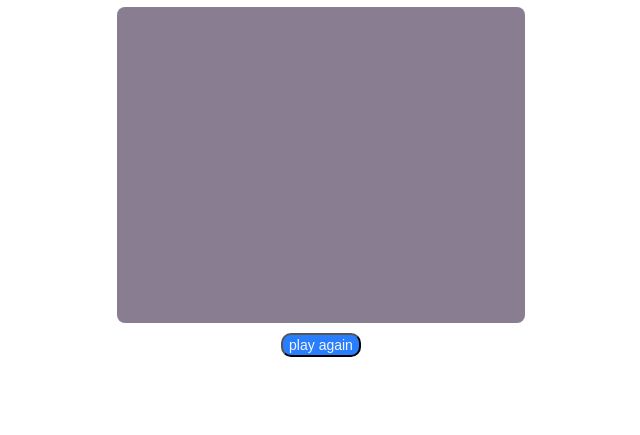
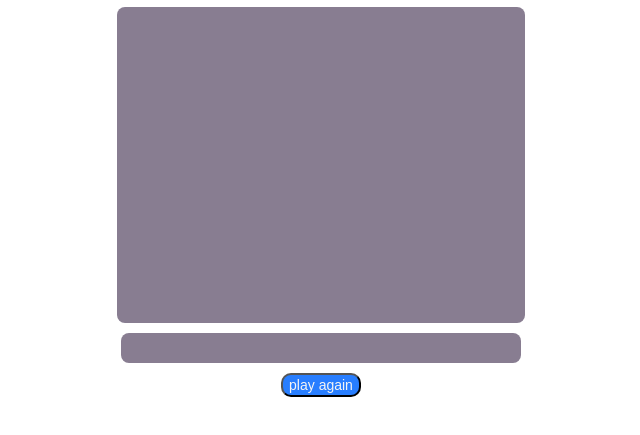
Before and after one commit to mn-hs/rock-paper-scissors, a plain HTML site: page index.html in a window 1280 px wide. Shown: the part 137-572 px from the top of the page, without its empty margins (319-959 px from the left). Drawn offline with Linux system fonts and the light colour scheme.

Commit message:
Finished game.

```diff
--- a/index.html
+++ b/index.html
@@ -25,6 +25,10 @@
 
     </div>
 
+    <div id='pvc'>
+
+    </div>
+
     <div class='footer'>
     <button class="reload" onClick="window.location.reload();">play again</button>
     </div>
--- a/style.css
+++ b/style.css
@@ -34,6 +34,17 @@
   background-color: rgb(136, 125, 145);
 }
 
+#pvc {
+  width: 400px;
+  height: 30px;
+  border-radius: 8px;
+  background-color: rgb(136, 125, 145);
+  margin-bottom: 10px;
+  display: flex;
+  justify-content: center;
+  align-items: center;
+}
+
 .reload {
   height: 24px;
   width: auto;
```
Also changed, not shown: 1 other file.
